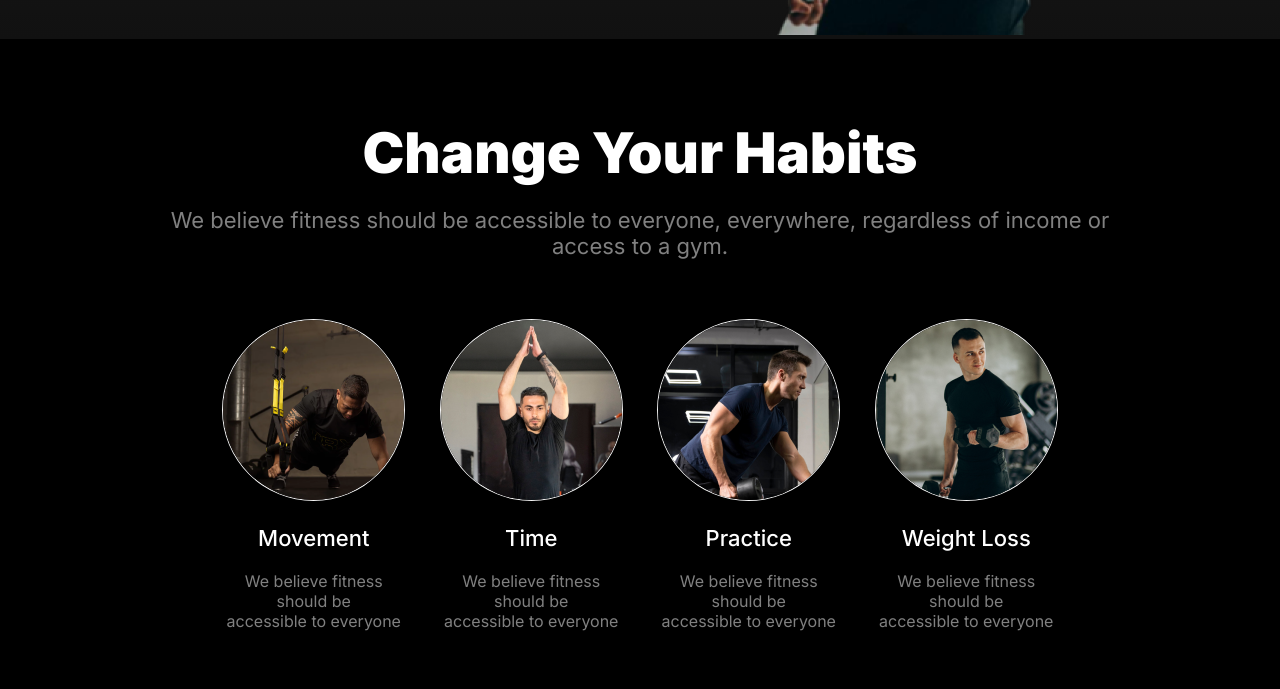
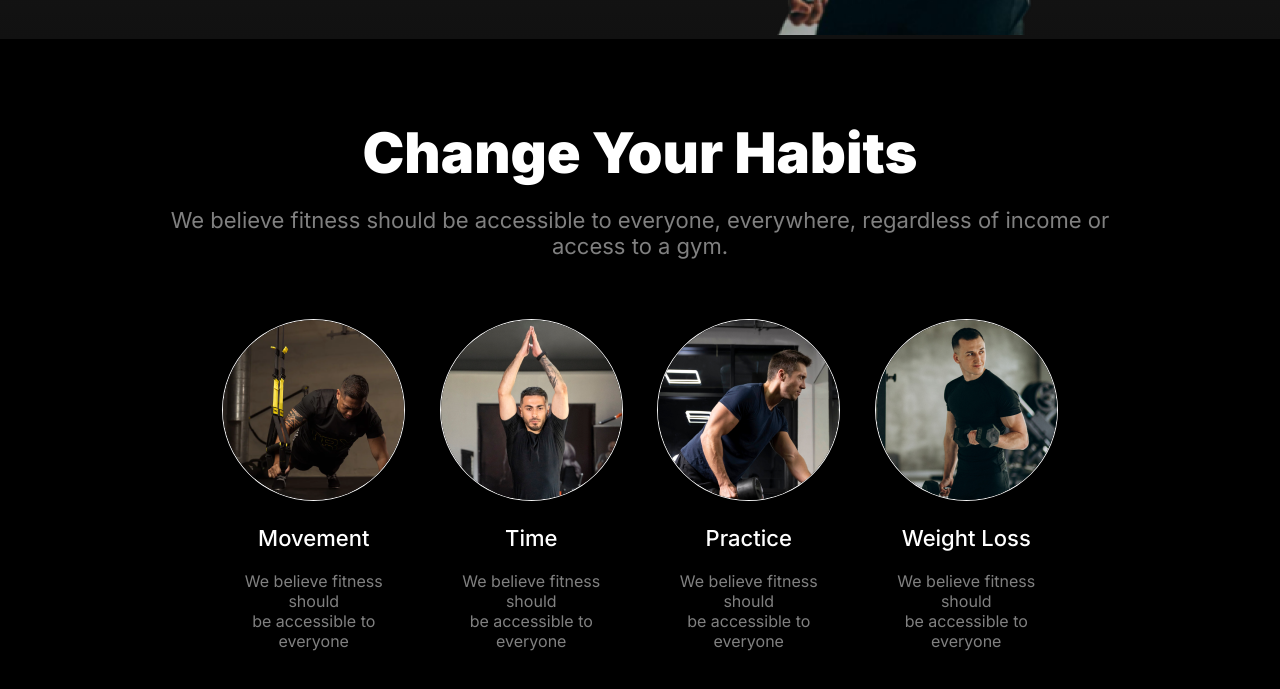
Before and after one commit to redwan-ai/fitness, a plain HTML site: page index.html in a window 1280 px wide. Shown: the part 743-1432 px from the top of the page. Drawn offline with Linux system fonts and the light colour scheme; a web font is replaced by a local one.

Commit message:
habit part added newly mobile and PC responsive

```diff
--- a/index.html
+++ b/index.html
@@ -64,22 +64,22 @@
                     <div>
                         <img class="h-g" src="images/image 3.png" alt="">
                         <h4>Movement</h4>
-                        <p class="description habit-des">We believe fitness should be <br> accessible to everyone</p>
+                        <p class="description habit-des">We believe fitness should<br>be accessible to everyone</p>
                     </div>
                     <div>
                         <img class="h-g"  src="images/image 2.png" alt="">
                         <h4>Time</h4>
-                        <p class="description habit-des">We believe fitness should be <br> accessible to everyone</p>
+                        <p class="description habit-des">We believe fitness should<br>be accessible to everyone</p>
                     </div>
                     <div>
                         <img class="h-g"  src="images/image 4.png" alt="">
                         <h4>Practice</h4>
-                        <p class="description habit-des">We believe fitness should be <br> accessible to everyone</p>
+                        <p class="description habit-des">We believe fitness should<br>be accessible to everyone</p>
                     </div>
                     <div>
                         <img class="h-g"  src="images/image 5.png" alt="">
                         <h4>Weight Loss</h4>
-                        <p class="description habit-des">We believe fitness should be <br> accessible to everyone</p>
+                        <p class="description habit-des">We believe fitness should<br>be accessible to everyone</p>
                     </div>
                 </div>
             </div>
```
